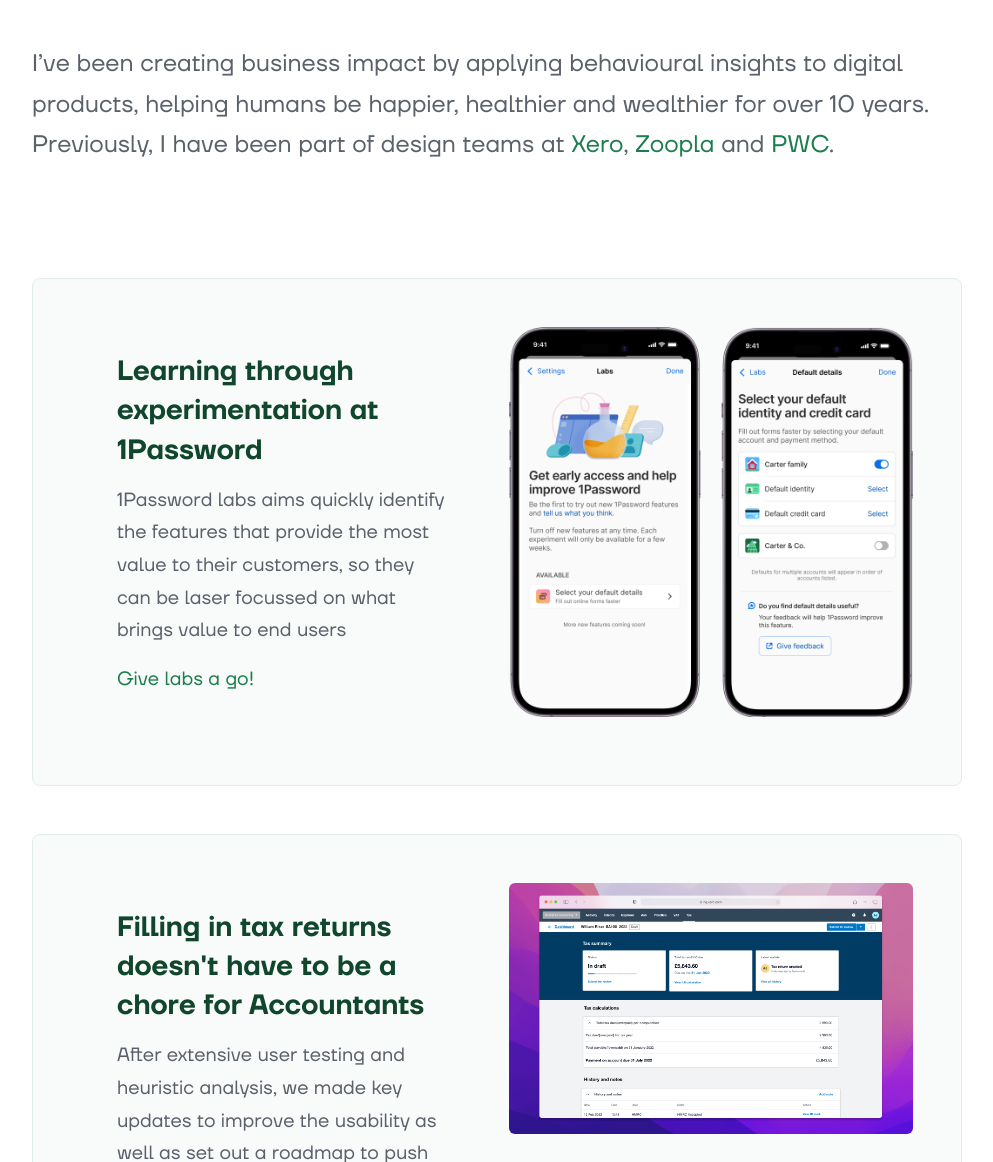
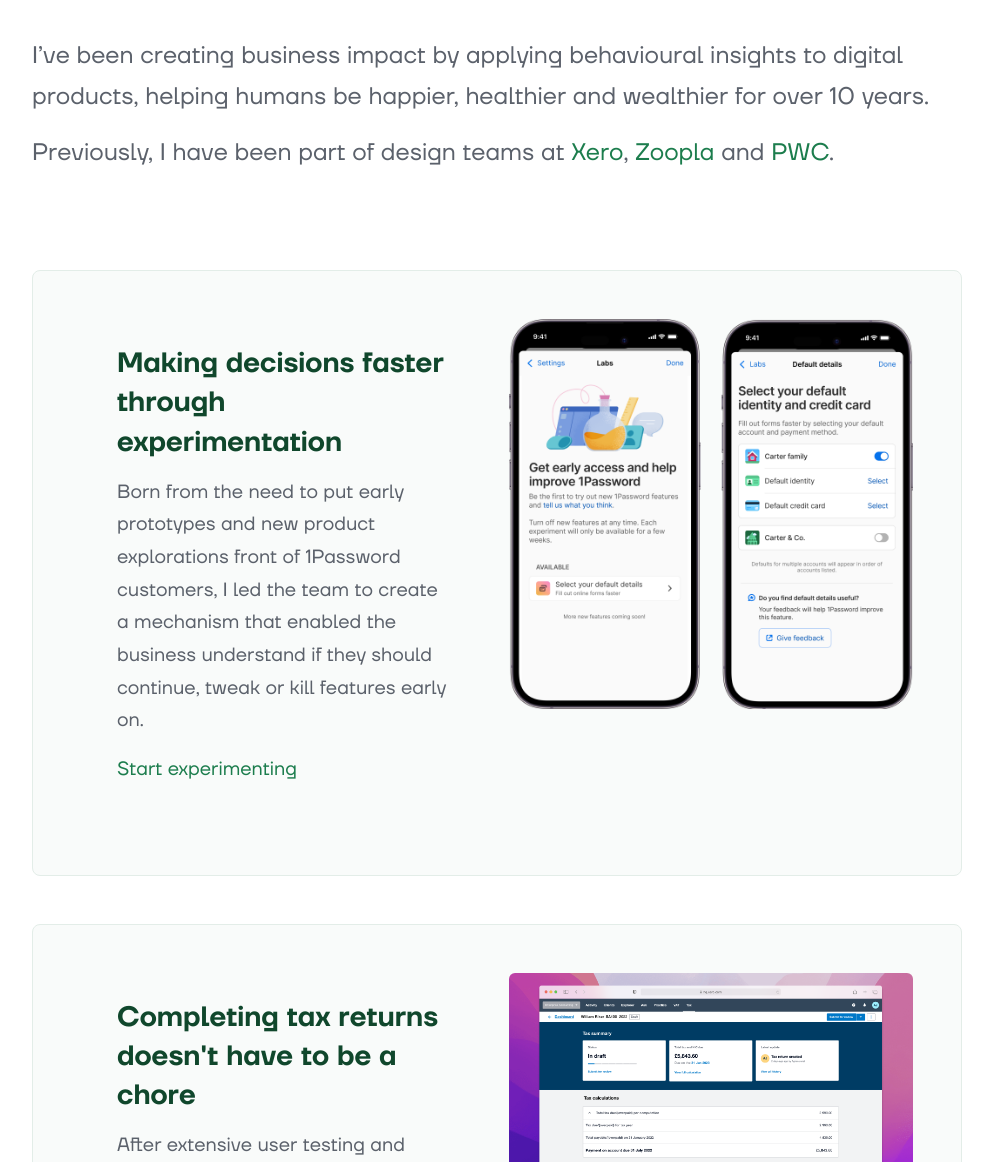
Before and after one commit to InteractionJackson/interactionjackson.github.io, a plain HTML site: page index.html in a window 1280 px wide. Shown: the part 498-1660 px from the top of the page, without its empty margins (143-1136 px from the left). Drawn offline with nearby package versions, Linux system fonts and the light colour scheme; a small style sheet from the web is missing; files whose address does not match are found by name.

Commit message:
Updating main intro area

```diff
--- a/index.html
+++ b/index.html
@@ -55,9 +55,9 @@
   <div class="">
     <div class="text-left">
       <h1 class="heading">Matt Jackson</h1>
-      <h1 class="sub-heading">Senior Designer at <a target="_blank" href="https://1password.com/">1Password</a>. 🚀</h1>
-      <p class="intro py-5">I’ve been creating business impact by applying behavioural insights to digital products, helping humans be happier, healthier and wealthier for over 10 years.</br>
-      Previously, I have been part of design teams at <a target="_blank" href="https://www.xero.com/uk/">Xero</a>, <a target="_blank" href="https://www.zoopla.co.uk/">Zoopla</a> and <a target="_blank" href="https://www.pwc.co.uk/">PWC</a>.</p>
+      <h1 class="sub-heading mb-5">Senior Designer at <a target="_blank" href="https://1password.com/">1Password</a>. 🚀</h1>
+      <p class="intro">I’ve been creating business impact by applying behavioural insights to digital products, helping humans be happier, healthier and wealthier for over 10 years.</p>
+      <p class="intro mb-5">Previously, I have been part of design teams at <a target="_blank" href="https://www.xero.com/uk/">Xero</a>, <a target="_blank" href="https://www.zoopla.co.uk/">Zoopla</a> and <a target="_blank" href="https://www.pwc.co.uk/">PWC</a>.</p>
 
     </div>
   </div>
@@ -68,9 +68,9 @@
 <div class="work-bg p-5 rounded-3 mb-5">
   <div class="row">
     <div class="col-md-6 px-5 py-4 work-desc">
-          <h3 class="pb-2">Learning through  experimentation at 1Password</h3>
-          <p>1Password labs aims quickly identify the features that provide the most value to their customers, so they can be laser focussed on what brings value to end users</p>
-          <p><a target="_blank" href="https://blog.1password.com/labs-experimental-features/">Give labs a go!</a></p>
+          <h3 class="pb-2">Making decisions faster through experimentation</h3>
+          <p>Born from the need to put early prototypes and new product explorations front of 1Password customers, I led the team to create a mechanism that enabled the business understand if they should continue, tweak or kill features early on. </p>
+          <p><a target="_blank" href="https://blog.1password.com/labs-experimental-features/">Start experimenting</a></p>
     </div>
     <div class="col-md-6">
           <img class="featurette-image img-fluid mx-auto rounded-2" height="300px" width="auto" src="imgs/casestudy-labs.png">
@@ -83,7 +83,7 @@
       <div class="row">
 
         <div class="col-md-6 px-5 py-4 work-desc">
-          <h3 class="pb-2">Filling in tax returns doesn't have to be a chore for Accountants</h3>
+          <h3 class="pb-2">Completing tax returns doesn't have to be a chore</h3>
           <p>After extensive user testing and heuristic analysis, we made key updates to improve the usability as well as set out a roadmap to push the experience beyond the ordinary.</p>
           <p><a target="_blank" href="https://www.youtube.com/watch?v=V1XKoRJbDMM&t=6798s">See it at Xerocon</a></p>
         </div>
```
